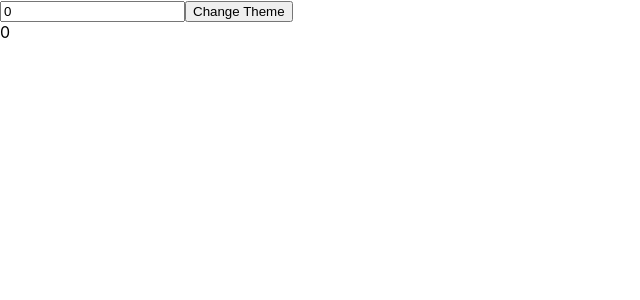
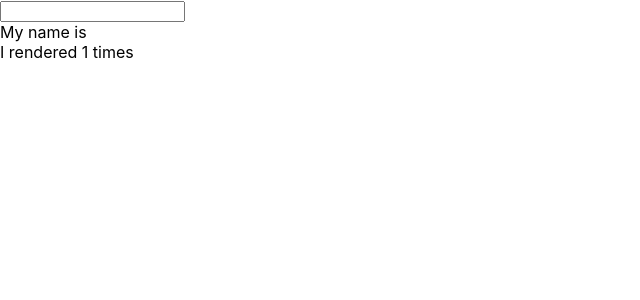
Before and after one commit to ianturner88/wds-react-hooks, a React (Create React App) app in the folder hooks-intro/: page / in a window 1280 px wide. Shown: the top 300 px of the page, without its empty margins (0-640 px from the left). Built offline with nearby package versions, Linux system fonts and the light colour scheme.

Commit message:
useRef boilerplate code

```diff
--- a/hooks-intro/src/App.js
+++ b/hooks-intro/src/App.js
@@ -3,11 +3,12 @@
 import Hook2 from './hooks/Hook2-useEffect';
 import Hook3 from './hooks/Hook3-useEffect';
 import Hook4 from './hooks/Hooks4-useMemo';
+import Hook5 from './hooks/Hooks5-useRef';
 
 function App() {
   return (
     <>
-      <Hook4 />
+      <Hook5 />
     </>
   );
 }
--- /dev/null
+++ b/hooks-intro/src/hooks/Hooks5-useRef.js
@@ -0,0 +1,20 @@
+import React, { useEffect, useState, useRef } from 'react';
+
+function Hook5() {
+  const [name, setName] = useState('');
+  const renderCount = useRef(1);
+
+  useEffect(() => {
+    renderCount.current = renderCount.current + 1;
+  });
+
+  return (
+    <>
+      <input value={name} onChange={(e) => setName(e.target.value)} />
+      <div>My name is {name}</div>
+      <div>I rendered {renderCount.current} times</div>
+    </>
+  );
+}
+
+export default Hook5;
```
Also changed, not shown: 1 other file (tests, documents, lock files or other folders).
